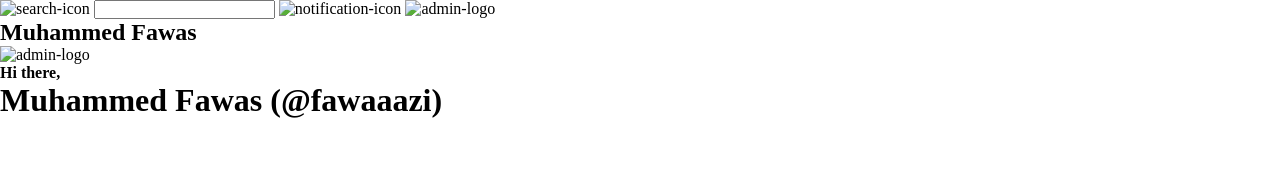
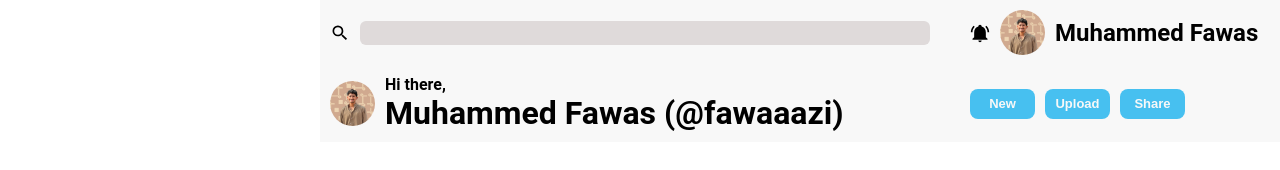
Before and after one commit to fawaaazi/Admin-dashboard, a plain HTML site: page index.html in a window 1280 px wide. Drawn offline with Linux system fonts and the light colour scheme.

Commit message:
added all the icons needed for the development also completed the header section development

```diff
--- a/index.html
+++ b/index.html
@@ -10,18 +10,28 @@
     <div class="container">
         <header>
             <div class="search-bar">
-                <img src="" alt="search-icon" id="search-icon">
-                <input type="text">
-                <img src="" alt="notification-icon"  id="notification-icon">
-                <img src="" alt="admin-logo" class="admin-logo">
-                <h2>Muhammed Fawas</h2>
+                <div class="search-section">
+                    <img src="images/icons/search-img.svg" alt="search-icon"  class="icon" id="search-icon">
+                    <input type="text">
+                </div>
+                <div class="name-section">
+                    <img src="images/icons/notification.svg" alt="notification-icon" class="icon" id="notification-icon">
+                        <img src="images/admin-logo.png" alt="" class="icon admin-logo" >
+                    <h2>Muhammed Fawas</h2>
+                </div>
+
             </div>
             <div class="admin-info">
-                <img src="" alt="admin-logo" class="admin-logo">
+               <img src="images/admin-logo.png" alt="" class="icon admin-logo">
                 <div id="admin-greeting">
                     <h4>Hi there,</h4>
                     <h1>Muhammed Fawas (@fawaaazi)</h1>
                 </div>
+            </div>
+            <div class="header-buttons">
+                <button>New</button>
+                <button>Upload</button>
+                <button>Share</button>
             </div>
         </header>
         <sidebar>
--- a/style.css
+++ b/style.css
@@ -5,9 +5,58 @@
 html,body{
     height: 100%;
     margin: 0;
+    font-family: Roboto;
+    --color-primary-white:rgb(248, 248, 248);
+    --color-primary-blue:rgb(71, 192, 240);
 }
-
+.icon{
+    width: 20px;
+    height: 20px;
+}
 .container{
     display: grid;
+    grid-template-columns: 1fr 3fr;
 
 }
+header{
+    grid-column: 2 / 3;
+    display: grid;
+    grid-template-columns: 2fr 1fr ;
+    background-color: var(--color-primary-white);
+}
+header .search-bar{
+    grid-column: 1 / 3;
+    display: grid;
+    grid-template-columns: 2fr 1fr;
+    align-items: center;
+}
+.admin-logo{
+    width: 45px;
+    height: 45px;
+    border-radius: 25px;
+}
+.search-section, .name-section, .admin-info, .header-buttons{
+    display: flex;
+    align-items: center;
+    justify-content: flex-start;
+    padding-inline: 10px;
+    padding: 10px;
+    gap: 10px;
+}
+.search-bar input {
+    background:rgb(223, 218, 218);
+    flex-basis: 92%;
+    height: 24px;
+    border: 0;
+    border-radius: 6px;
+}
+.header-buttons button{
+   color: var(--color-primary-white);
+    width: 65px;
+    height: 30px;
+    border: 0;
+    background: var(--color-primary-blue);
+    border-radius: 8px;
+    font-size: 13px;
+    font-weight: 600;
+}
```
Also changed, not shown: images/admin-logo.png (added), images/icons/account-group.svg (added), images/icons/account.svg (added), images/icons/calendar-check.svg (added), images/icons/cog.svg (added), images/icons/help-box.svg (added), images/icons/history.svg (added), images/icons/home.svg (added), images/icons/message.svg (added), images/icons/notification.svg (added), images/icons/search-img.svg (added), images/icons/shield-check.svg (added), images/icons/view-dashboard-variant.svg (added).
